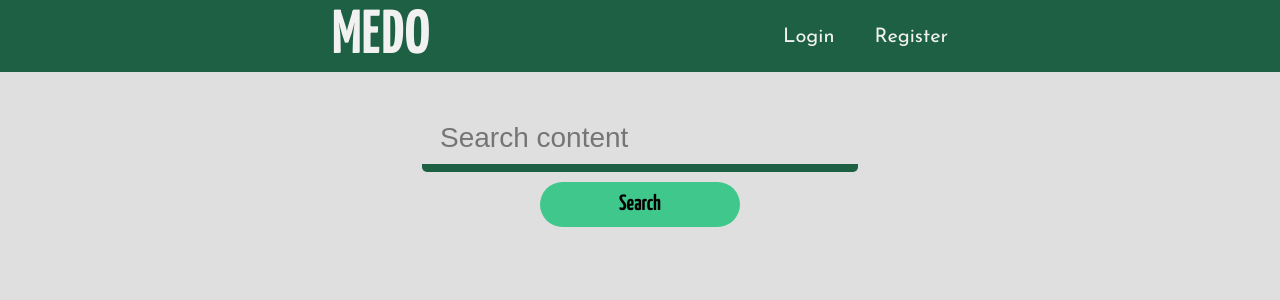
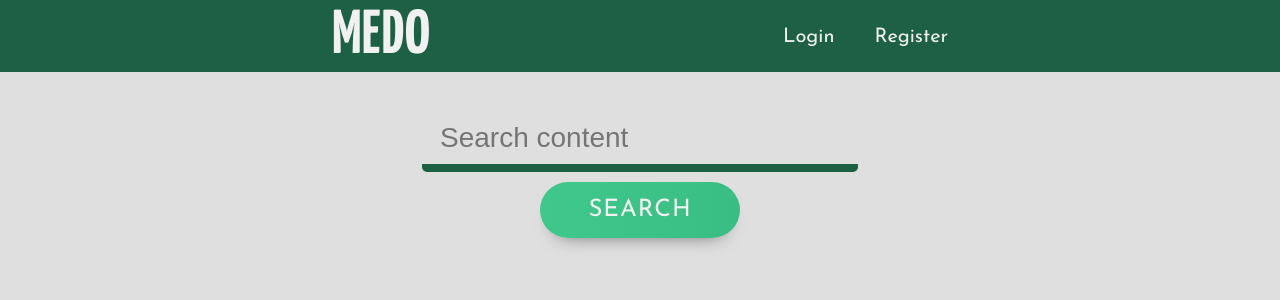
Before and after one commit to mpaitgt/recordshare, a React (Create React App) app in the folder client/: page / in a window 1280 px wide. Shown: the top 300 px of the page. Built offline with nearby package versions, Linux system fonts and the light colour scheme.

Commit message:
restyled buttons

```diff
--- a/client/src/App.js
+++ b/client/src/App.js
@@ -2,7 +2,6 @@ import React from 'react';
 import {BrowserRouter as Router, Route, Switch} from 'react-router-dom';
 import Container from './Components/Container';
 import Navbar from './Components/Navbar';
-import Dash from './Pages/Dash';
 import Register from './Pages/Register';
 import Login from './Pages/Login';
 import Detail from './Pages/Detail';
@@ -14,7 +13,6 @@ function App() {
       <Navbar />
       <Container>
       <Switch>
-        {/* <Route exact path="/dashboard" component={Dash}/> */}
         <Route exact path="/movies/:id" component={Detail} />
         <Route exact path="/login" component={Login}/>
         <Route exact path="/register" component={Register}/>
--- a/client/src/Components/Button.js
+++ b/client/src/Components/Button.js
@@ -2,20 +2,29 @@ import React from 'react';
 import styled from '@emotion/styled';
 
 const BUTTON = styled.button`
+  font-family: var(--subfont);
+  font-size: 20px;
+  letter-spacing: -1px;
+  background: linear-gradient(90deg, var(--light-green), var(--light-green-2));
+  color: var(--white);
   border: none;
-  background: var(--gray-5);
-  padding: 12px 12px;
-  font-size: 22px;
-  border-radius: 120px;
-  letter-spacing: inherit;
-  text-transform: inherit;
+  border-radius: 12px;
+  padding: 10px 18px;
   transition: all 0.25s;
-  margin: 10px 20px;
-  font-family: var(--headerfont);
+  -webkit-box-shadow: 0px 11px 20px -16px rgba(0,0,0,0.75);
+  -moz-box-shadow: 0px 11px 20px -16px rgba(0,0,0,0.75);
+  box-shadow: 0px 11px 20px -16px rgba(0,0,0,0.75);
   &:hover {
     transition: all 0.25s;
     cursor: pointer;
-    background: var(--white);
+    transform: scale(1.05);
+  }
+  &:active {
+    transition: all 0.25s;
+    -webkit-box-shadow: 0px 11px 20px -32px rgba(0,0,0,0.75);
+    -moz-box-shadow: 0px 11px 20px -32px rgba(0,0,0,0.75);
+    box-shadow: 0px 11px 20px -32px rgba(0,0,0,0.75);
+    transform: scale(0.95);
   }
 `;
 
--- a/client/src/Components/SearchBtn.js
+++ b/client/src/Components/SearchBtn.js
@@ -2,21 +2,32 @@ import React from 'react';
 import styled from '@emotion/styled';
 
 const BUTTON = styled.button`
+  font-family: var(--subfont);
+  font-size: 24px;
+  text-transform: uppercase;
+  letter-spacing: 1px;
+  background: linear-gradient(90deg, var(--light-green), var(--light-green-2));
+  color: var(--white);
   border: none;
-  background: var(--light-green);
-  padding: 12px 12px;
-  font-size: 22px;
+  padding: 16px;
   border-radius: 120px;
-  letter-spacing: inherit;
-  text-transform: inherit;
   transition: all 0.25s;
   margin: 10px auto;
   width: 200px;
-  font-family: var(--headerfont);
+  -webkit-box-shadow: 0px 11px 20px -16px rgba(0,0,0,0.75);
+  -moz-box-shadow: 0px 11px 20px -16px rgba(0,0,0,0.75);
+  box-shadow: 0px 11px 20px -16px rgba(0,0,0,0.75);
   &:hover {
     transition: all 0.25s;
     cursor: pointer;
-    background: var(--white);
+    transform: scale(1.05);
+  }
+  &:active {
+    transition: all 0.25s;
+    -webkit-box-shadow: 0px 11px 20px -32px rgba(0,0,0,0.75);
+    -moz-box-shadow: 0px 11px 20px -32px rgba(0,0,0,0.75);
+    box-shadow: 0px 11px 20px -32px rgba(0,0,0,0.75);
+    transform: scale(0.95);
   }
 `;
 
--- a/client/src/Pages/Dash.js
+++ b/client/src/Pages/Dash.js
@@ -42,7 +42,7 @@ class Dash extends React.Component {
   remove = id => {
     omdb.removeMovie(id)
       .then(res => console.log(res))
-      .catch(err => {console.log(err)})
+      .catch(err => console.log(err))
   }
 
   render() {
--- a/client/src/index.css
+++ b/client/src/index.css
@@ -3,6 +3,7 @@
   --secondary-text: #9e3f3f;
   --dark-green: #1E6043;
   --light-green: #40C88C;
+  --light-green-2: rgb(57, 189, 131);
   --gray-0: #1f1f1f;
   --gray-1: #2B2B2B;
   --gray-2: #444444;
```
